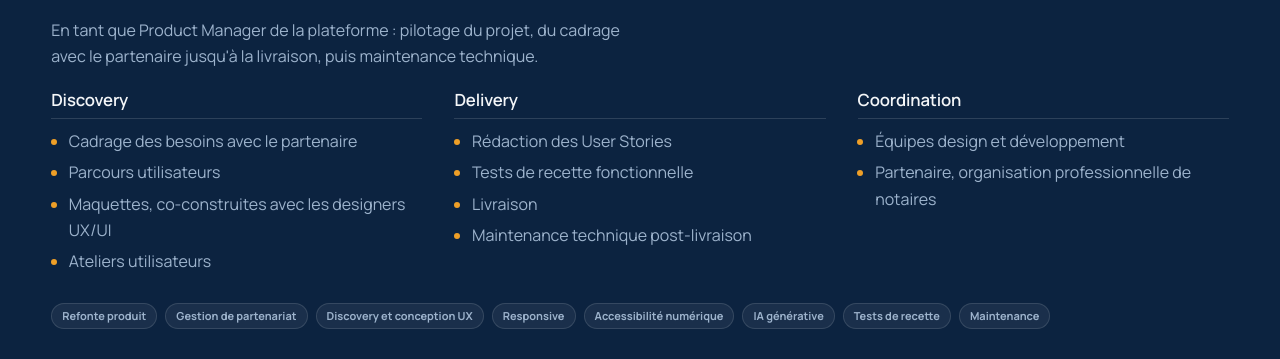
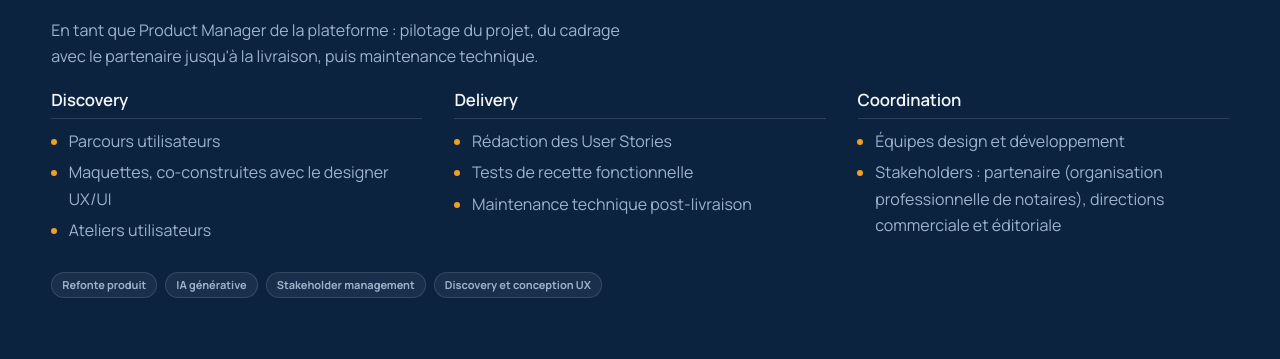
Before and after one commit to JulesChevrant/portfolio-jcb, a plain HTML site: page projet-cridon.html in a window 1280 px wide. Shown: the part 1271-1630 px from the top of the page. Drawn offline with Linux system fonts and the light colour scheme.

Commit message:
Crid'online : Mon rôle et mots-clés mis à jour
Co-Authored-By: Claude Opus 5.5 <noreply@anthropic.com>

```diff
--- a/projet-cridon.html
+++ b/projet-cridon.html
@@ -125,9 +125,8 @@
           <div class="cas-role-col">
             <h3>Discovery</h3>
             <ul>
-              <li>Cadrage des besoins avec le partenaire</li>
               <li>Parcours utilisateurs</li>
-              <li>Maquettes, co-construites avec les designers UX/UI</li>
+              <li>Maquettes, co-construites avec le designer UX/UI</li>
               <li>Ateliers utilisateurs</li>
             </ul>
           </div>
@@ -136,7 +135,6 @@
             <ul>
               <li>Rédaction des User Stories</li>
               <li>Tests de recette fonctionnelle</li>
-              <li>Livraison</li>
               <li>Maintenance technique post-livraison</li>
             </ul>
           </div>
@@ -144,20 +142,16 @@
             <h3>Coordination</h3>
             <ul>
               <li>Équipes design et développement</li>
-              <li>Partenaire, organisation professionnelle de notaires</li>
+              <li>Stakeholders : partenaire (organisation professionnelle de notaires), directions commerciale et éditoriale</li>
             </ul>
           </div>
         </div>
 
         <ul class="case-chips cas-skills" aria-label="Compétences mobilisées">
           <li>Refonte produit</li>
-          <li>Gestion de partenariat</li>
+          <li>IA générative</li>
+          <li>Stakeholder management</li>
           <li>Discovery et conception UX</li>
-          <li>Responsive</li>
-          <li>Accessibilité numérique</li>
-          <li>IA générative</li>
-          <li>Tests de recette</li>
-          <li>Maintenance</li>
         </ul>
       </section>
 
```
